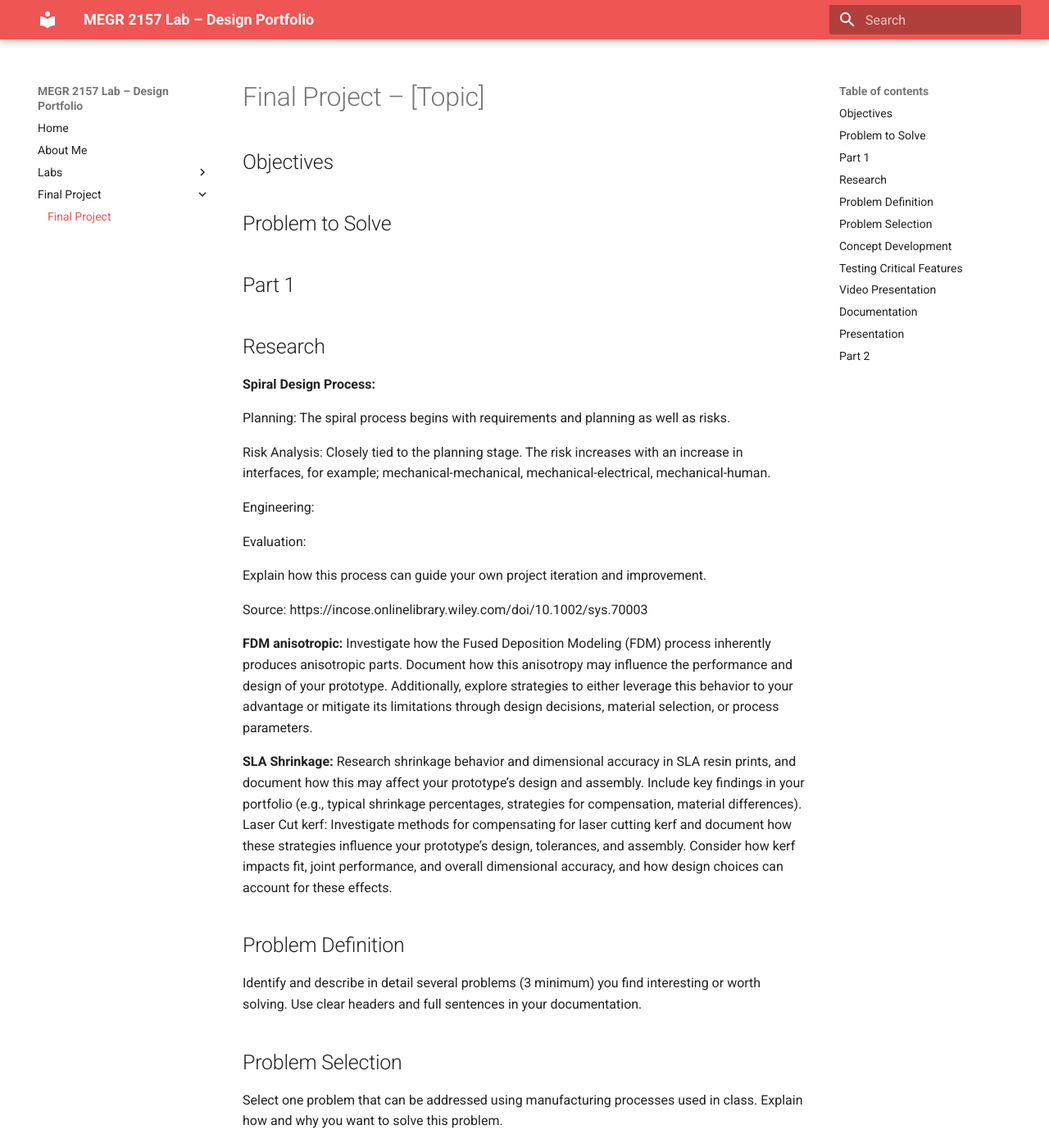
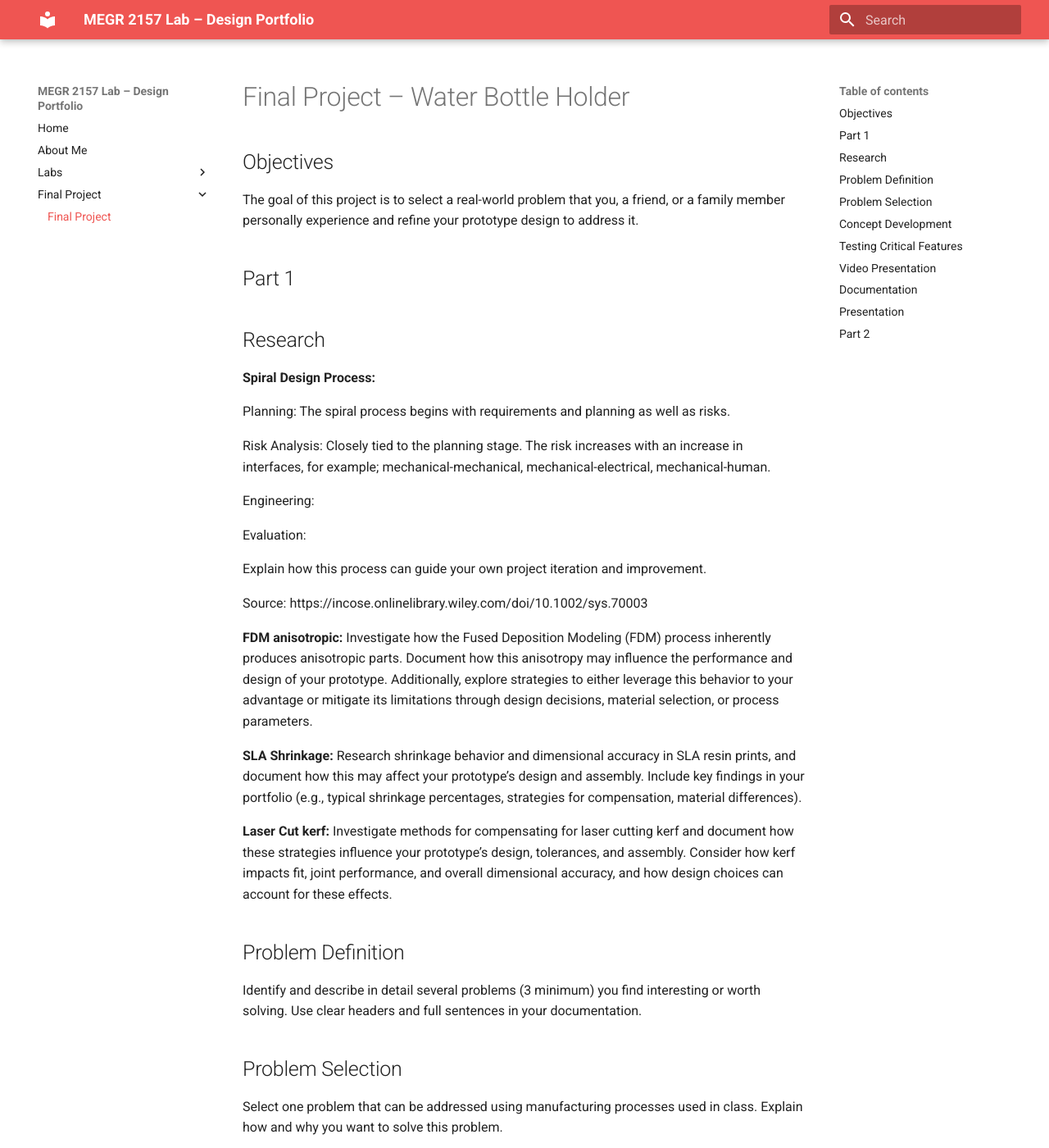
Before and after one commit to jfbrand/jack-brandon-lab-portfolio, an MkDocs documentation site: the page built from docs/finalproject/index.md, in a window 1280 px wide and 1400 px high. Shown: the whole window at 82% size. Built offline with MkDocs 1.6.1 and Material for MkDocs 9.7.7, drawn with Linux system fonts in a browser that asks for light colours.

Commit message:
Revise final project document with new title and content
Updated project title and refined project objectives. Added sections on laser cut kerf and other research topics.

```diff
--- a/docs/finalproject/index.md
+++ b/docs/finalproject/index.md
@@ -1,10 +1,8 @@
-# Final Project – [Topic]
+# Final Project – Water Bottle Holder
 
 ## Objectives
 
-
-## Problem to Solve
-
+The goal of this project is to select a real-world problem that you, a friend, or a family member personally experience and refine your prototype design to address it.
 
 ## Part 1
 
@@ -29,7 +27,8 @@ Investigate how the Fused Deposition Modeling (FDM) process inherently produces
 
 **SLA Shrinkage:**
 Research shrinkage behavior and dimensional accuracy in SLA resin prints, and document how this may affect your prototype’s design and assembly. Include key findings in your portfolio (e.g., typical shrinkage percentages, strategies for compensation, material differences).
-Laser Cut kerf:
+
+**Laser Cut kerf:**
 Investigate methods for compensating for laser cutting kerf and document how these strategies influence your prototype’s design, tolerances, and assembly. Consider how kerf impacts fit, joint performance, and overall dimensional accuracy, and how design choices can account for these effects.
 
 ## Problem Definition
```
